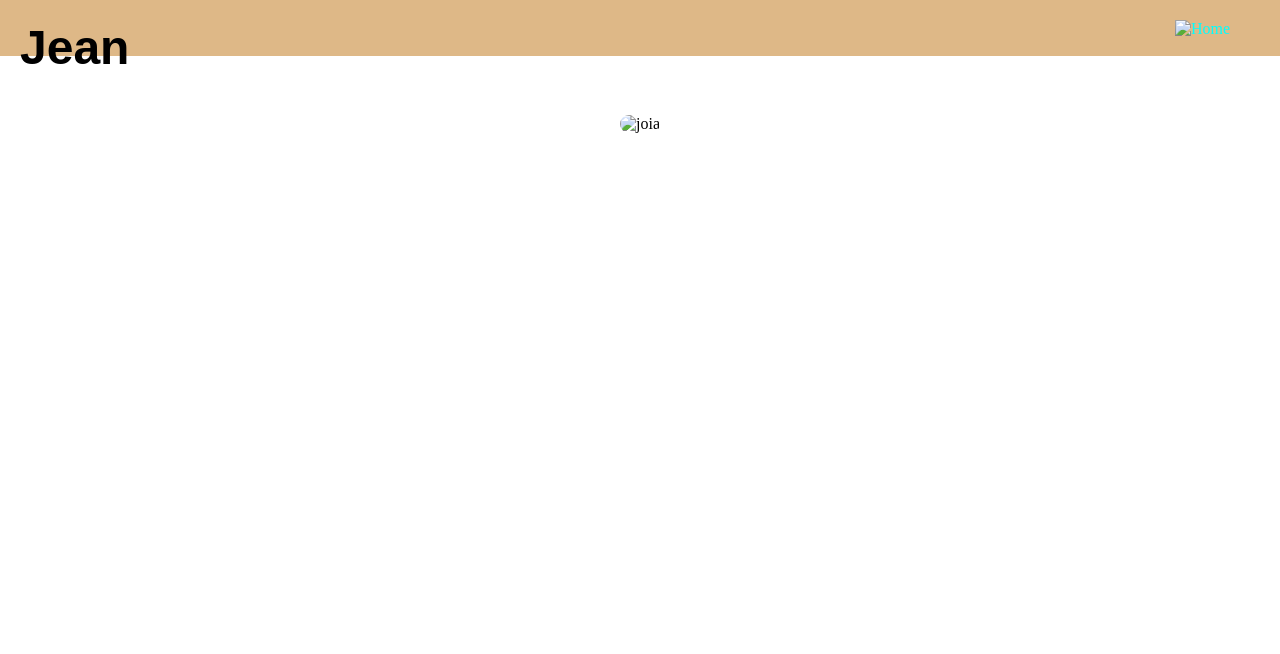
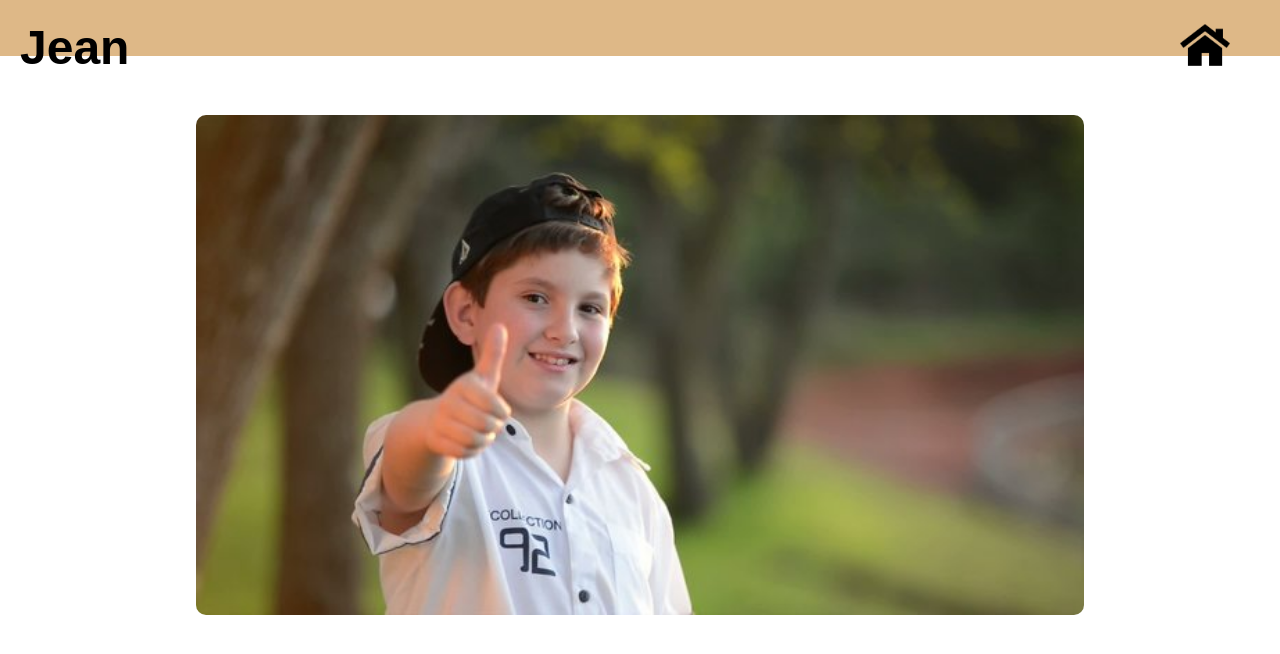
Before and after one commit to Jean090504/Projeto_em_trio, a plain HTML site: page pages/jean.html in a window 1280 px wide. Drawn offline with Linux system fonts and the light colour scheme; files that its build step writes are made by us from their sources.

Commit message:
atualizacao de pagina jean

```diff
--- a/pages/jean.html
+++ b/pages/jean.html
@@ -4,20 +4,20 @@
     <meta charset="UTF-8">
     <meta http-equiv="X-UA-Compatible" content="IE=edge">
     <meta name="viewport" content="width=device-width, initial-scale=1.0">
-    <link rel="stylesheet" href="./pages/jean.css">
+    <link rel="stylesheet" href="jean.css">
     <title>Página Jean</title>
 </head>
 
 <body>
     <header>
         <h1>Jean</h1>
-        <div class="logo"> <a href="index.html"> <img src="./img/home.png" alt="Home"></a>
+        <div class="logo"> <a href="../index.html"> <img src="../img/home.png" alt="Home"></a>
         </div>
         </header>
 
     <main>
 
-        <div class="joia"><img src="./img/joia.jpg" alt="joia"></div>
+        <div class="joia"><img src="../img/joia.jpg" alt="joia"></div>
 
 
 
```
